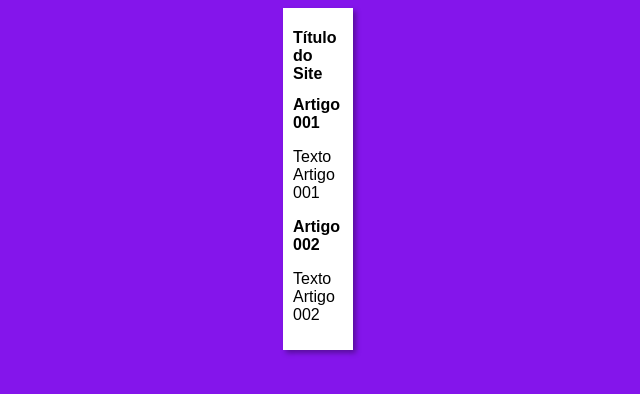
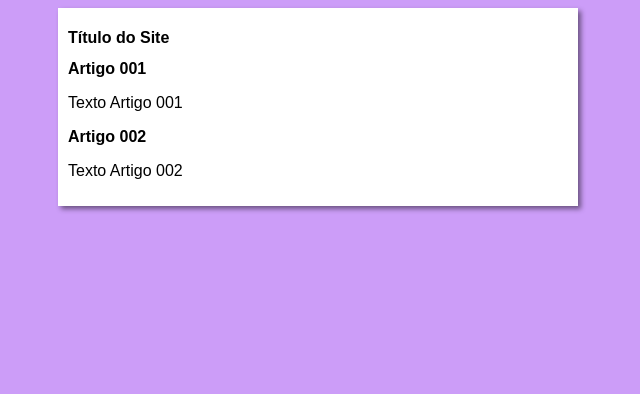
Before and after one commit to RodrigoPreto/Projeto-SITE, a plain HTML site: page index.html in a window 1280 px wide. Shown: the whole page, without its empty margins (322-962 px from the left). Drawn offline with Linux system fonts and the light colour scheme.

Commit message:
Update style.css

```diff
--- a/estilo/style.css
+++ b/estilo/style.css
@@ -4,13 +4,13 @@
 }
 
 body{
-background-color: rgb(132, 21, 235);
+background-color: rgb(204, 157, 248);
 
 }
 main{
     background-color: white;
-    width: 50px;
+    width: 500px;
     margin: auto;
-    box-shadow: 3px 3px 5px rgba(0, 0, 0, 0.342);
+    box-shadow: 3px 3px 5px rgba(0, 0, 0, 0.473);
     padding: 10px;
 }
```
